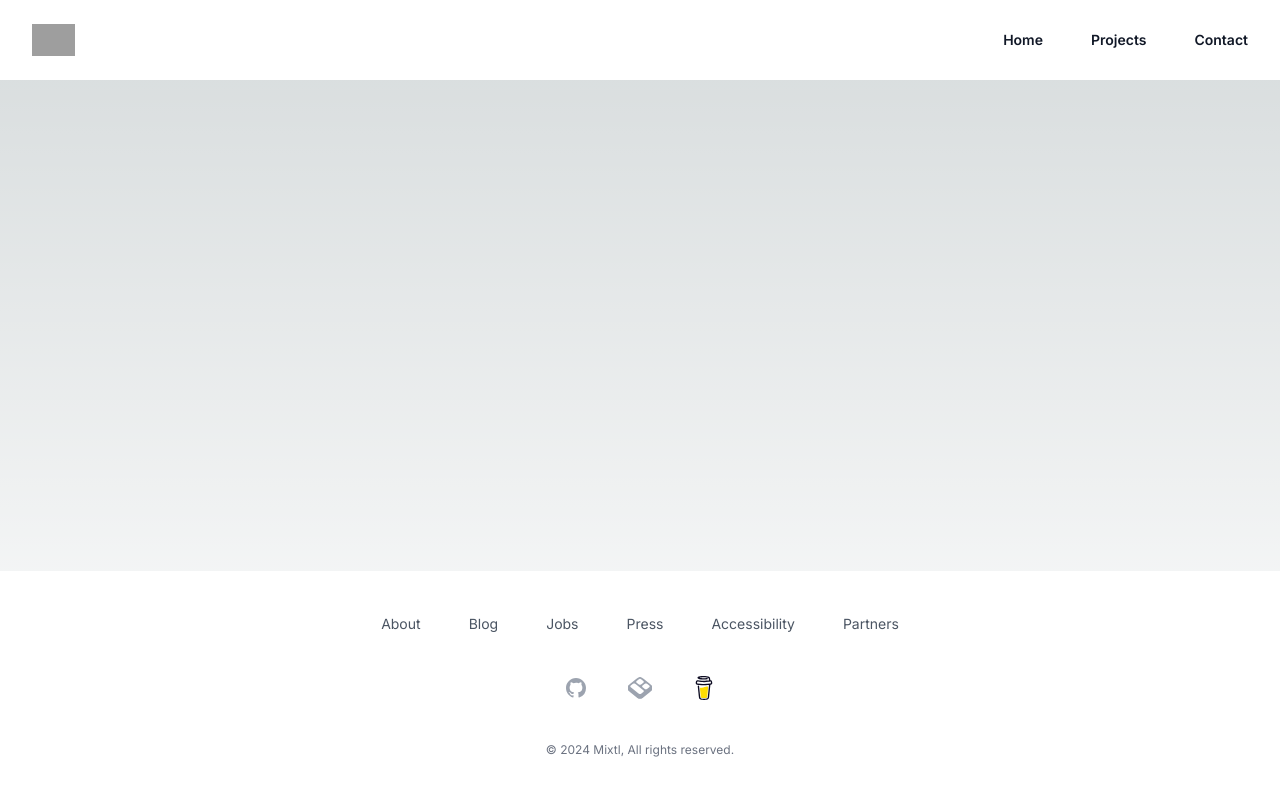
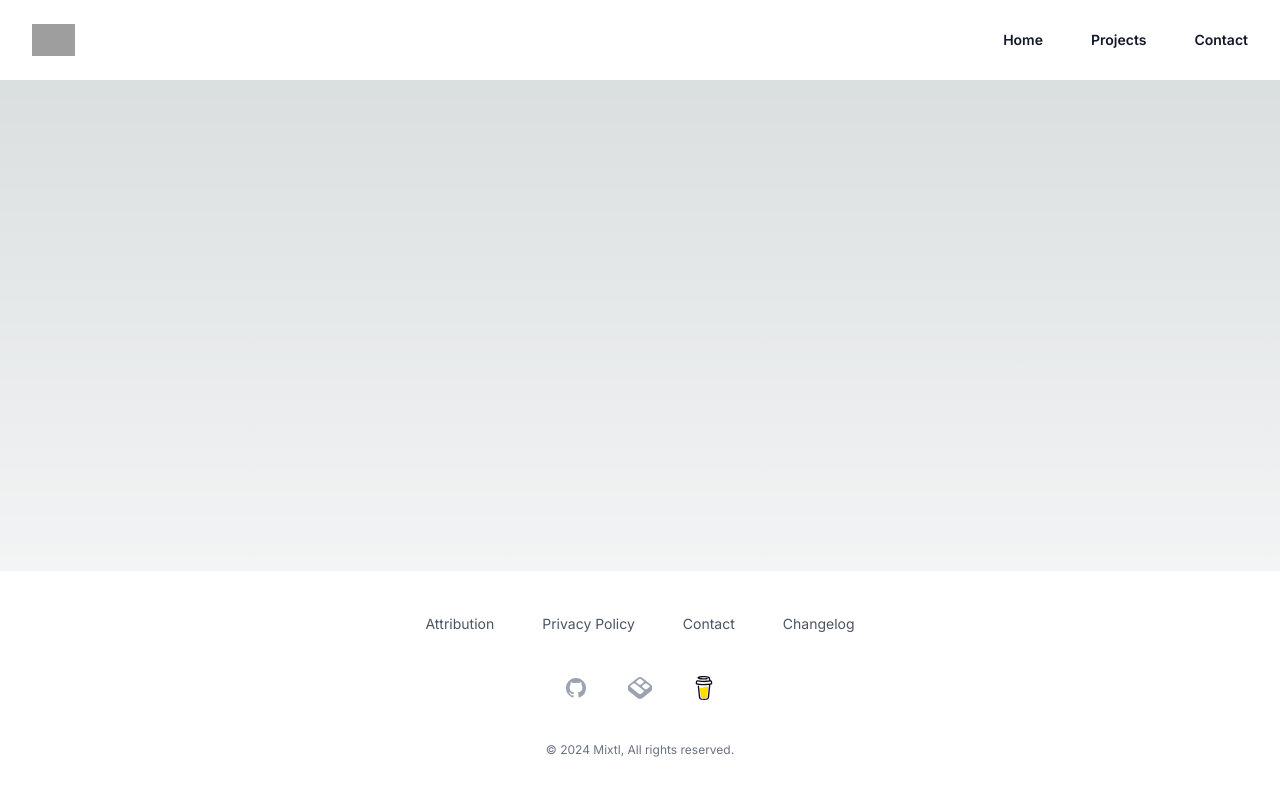
Before and after one commit to jfgbecerra/portfolio, a Next.js app: page / in a window 1280 px wide. Shown: the top 796 px of the page. Built offline with nearby package versions, Linux system fonts and the light colour scheme; grey boxes are pictures that could not be loaded.

Commit message:
Add correct links for footers and headers

```diff
--- a/src/components/Footer.tsx
+++ b/src/components/Footer.tsx
@@ -1,18 +1,16 @@
 import Link from 'next/link';
-
+// TODO: add linked in social
 const navigation = {
   main: [
-    { name: 'About', href: '#' },
-    { name: 'Blog', href: '#' },
-    { name: 'Jobs', href: '#' },
-    { name: 'Press', href: '#' },
-    { name: 'Accessibility', href: '#' },
-    { name: 'Partners', href: '#' },
+    { name: 'Attribution', href: '/attribution' },
+    { name: 'Privacy Policy', href: '/privacy' },
+    { name: 'Contact', href: '/contact' },
+    { name: 'Changelog', href: '/changelog' },
   ],
   social: [
     {
       name: 'GitHub',
-      href: '#',
+      href: 'https://github.com/jfgbecerra',
       icon: (props: React.SVGProps<SVGSVGElement>) => (
         <svg fill='currentColor' viewBox='0 0 24 24' {...props}>
           <path
@@ -25,7 +23,7 @@ const navigation = {
     },
     {
       name: 'Bento',
-      href: '#',
+      href: 'https://bento.me/jfbecerra',
       icon: (props: React.SVGProps<SVGSVGElement>) => (
         <svg
           width='184'
@@ -41,7 +39,7 @@ const navigation = {
     },
     {
       name: 'Buy Me a Coffee',
-      href: '#',
+      href: 'https://www.buymeacoffee.com/jfbecerra',
       icon: (props: React.SVGProps<SVGSVGElement>) => (
         <svg
           width='24'
@@ -49,6 +47,7 @@ const navigation = {
           viewBox='0 0 884 1279'
           fill='none'
           xmlns='http://www.w3.org/2000/svg'
+          {...props}
         >
           <path
             d='M791.109 297.518L790.231 297.002L788.201 296.383C789.018 297.072 790.04 297.472 791.109 297.518V297.518Z'
@@ -136,6 +135,8 @@ export default function Footer() {
             <Link
               key={item.name}
               href={item.href}
+              rel='noopener noreferrer'
+              target='_blank'
               className='text-gray-400 hover:text-gray-500'
             >
               <span className='sr-only'>{item.name}</span>
--- a/src/components/Header.tsx
+++ b/src/components/Header.tsx
@@ -3,11 +3,12 @@
 import { useState } from 'react';
 import { Dialog } from '@headlessui/react';
 import { Bars3Icon, XMarkIcon } from '@heroicons/react/24/outline';
+import Link from 'next/link';
 
 const navigation = [
-  { name: 'Home', href: '#' },
-  { name: 'Projects', href: '#' },
-  { name: 'Contact', href: '#' },
+  { name: 'Home', href: '/' },
+  { name: 'Projects', href: '/projects' },
+  { name: 'Contact', href: '/contact' },
 ];
 
 export default function PortfolioHeader() {
@@ -19,14 +20,14 @@ export default function PortfolioHeader() {
         className='mx-auto flex max-w-7xl items-center justify-between p-6 lg:px-8'
         aria-label='Global'
       >
-        <a href='#' className='-m-1.5 p-1.5'>
+        <Link href='/' className='-m-1.5 p-1.5'>
           <span className='sr-only'>Your Company</span>
           <img
             className='h-8 w-auto'
             src='https://tailwindui.com/img/logos/mark.svg?color=indigo&shade=600'
             alt=''
           />
-        </a>
+        </Link>
         <div className='flex lg:hidden'>
           <button
             type='button'
@@ -79,13 +80,13 @@ export default function PortfolioHeader() {
             <div className='-my-6 divide-y divide-gray-500/10'>
               <div className='space-y-2 py-6'>
                 {navigation.map((item) => (
-                  <a
+                  <Link
                     key={item.name}
                     href={item.href}
                     className='-mx-3 block rounded-lg px-3 py-2 text-base font-semibold leading-7 text-gray-900 hover:bg-gray-50'
                   >
                     {item.name}
-                  </a>
+                  </Link>
                 ))}
               </div>
               <div className='py-6'>
```
